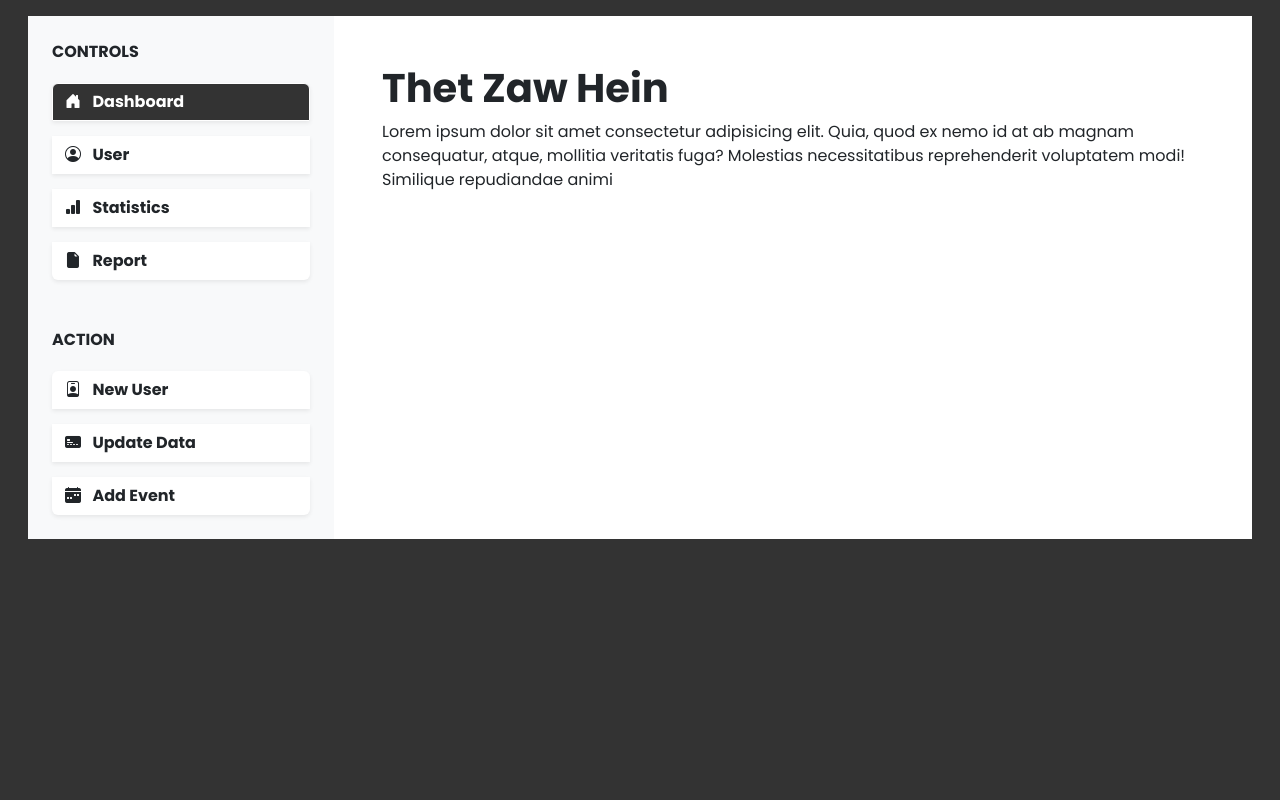
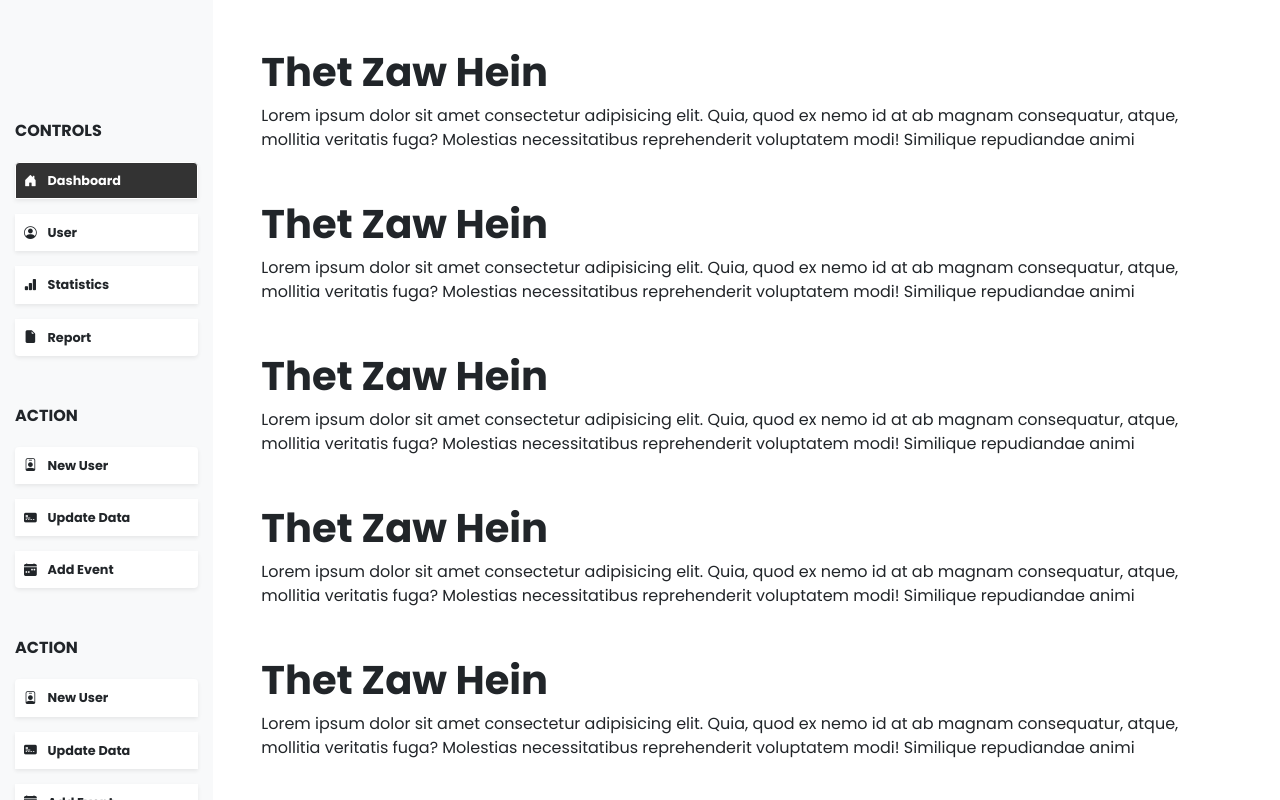
Before and after one commit to koheinthurako/AdminDashboard, a website: page index.html in a window 1280 px wide. Drawn offline with nearby package versions, Linux system fonts and the light colour scheme.

Commit message:
add sidebar and sideview

```diff
--- a/index.html
+++ b/index.html
@@ -9,23 +9,25 @@
 <body>
 
     <main>
-        <div class="container-fluid">
-            <div class="row m-3 justify-content-evenly">
-                <div class="col-3 overflow-scroll bg-light justify-content-center d-flex flex-column gap-5 p-4">
+        <div class="container-fluid g-0">
+            <div class="row min-vh-100 g-0">
+                <div class="col-12 col-lg-2 g-0 ">
+                    <div class="vh-100 overflow-scroll bg-light justify-content-center d-flex flex-column gap-5" id="sidebar">
                         <div class="btn-group-vertical gap-3" role="group" aria-label="Vertical button group">
                             <p class="fw-bold mb-1">CONTROLS</p>
-                        <button type="button" class="btn bg-white shadow-sm w-100 fw-bold active">
+                            <button type="button" class="btn bg-white shadow-sm btn-sm p-2 fw-bold active">
                                 <i class="bi bi-house-door-fill me-2"></i>
                                 Dashboard
                             </button>
-                        <button type="button" class="btn bg-white shadow-sm w-100 fw-bold">
+                            <button type="button" class="btn bg-white shadow-sm btn-sm p-2 fw-bold">
                                 <i class="bi bi-person-circle me-2"></i>
                                 User
-                        </button><button type="button" class="btn bg-white shadow-sm w-100 fw-bold">
+                            </button>
+                            <button type="button" class="btn bg-white shadow-sm btn-sm p-2 fw-bold">
                                 <i class="bi bi-bar-chart-fill me-2"></i>
                                 Statistics
                             </button>
-                        <button type="button" class="btn bg-white shadow-sm w-100 fw-bold">
+                            <button type="button" class="btn bg-white shadow-sm btn-sm p-2 fw-bold">
                                 <i class="bi bi-file-earmark-fill me-2"></i>
                                 Report
                             </button>
@@ -33,26 +35,75 @@
 
                         <div class="btn-group-vertical gap-3" role="group" aria-label="Vertical button group">
                             <p class="fw-bold mb-1">ACTION</p>
-                        <button type="button" class="btn bg-white shadow-sm w-100 fw-bold">
+                            <button type="button" class="btn bg-white shadow-sm btn-sm p-2 fw-bold">
                                 <i class="bi bi-person-badge me-2"></i>
                                 New User
                             </button>
-                        <button type="button" class="btn bg-white shadow-sm w-100 fw-bold">
+                            <button type="button" class="btn bg-white shadow-sm btn-sm p-2 fw-bold">
                                 <i class="bi bi-credit-card-2-front-fill me-2"></i>
                                 Update Data
-                        </button><button type="button" class="btn bg-white shadow-sm w-100 fw-bold">
+                            </button>
+                            <button type="button" class="btn bg-white shadow-sm btn-sm p-2 fw-bold">
                                 <i class="bi bi-calendar-week-fill me-2"></i>
                                 Add Event
                             </button>
                         </div>
+
+                        <div class="btn-group-vertical gap-3" role="group" aria-label="Vertical button group">
+                            <p class="fw-bold mb-1">ACTION</p>
+                            <button type="button" class="btn bg-white shadow-sm btn-sm p-2 fw-bold">
+                                <i class="bi bi-person-badge me-2"></i>
+                                New User
+                            </button>
+                            <button type="button" class="btn bg-white shadow-sm btn-sm p-2 fw-bold">
+                                <i class="bi bi-credit-card-2-front-fill me-2"></i>
+                                Update Data
+                            </button>
+                            <button type="button" class="btn bg-white shadow-sm btn-sm p-2 fw-bold">
+                                <i class="bi bi-calendar-week-fill me-2"></i>
+                                Add Event
+                            </button>
                         </div>
 
-                <div class="col-9 overflow-scroll bg-white p-5">
+                    </div>
+                </div>
+
+                <div class="col-12 col-lg-10">
+                    <div class="vh-100 overflow-scroll bg-white p-5">
                         <div class="content mb-5">
                             <h1 class="fw-bold">Thet Zaw Hein</h1>
                             <p>
                                 Lorem ipsum dolor sit amet consectetur adipisicing elit. Quia, quod ex nemo id at ab magnam consequatur, atque, mollitia veritatis fuga? Molestias necessitatibus reprehenderit voluptatem modi! Similique repudiandae animi <eos!></eos!>
                             </p>
+                        </div>
+
+                        <div class="content mb-5">
+                            <h1 class="fw-bold">Thet Zaw Hein</h1>
+                            <p>
+                                Lorem ipsum dolor sit amet consectetur adipisicing elit. Quia, quod ex nemo id at ab magnam consequatur, atque, mollitia veritatis fuga? Molestias necessitatibus reprehenderit voluptatem modi! Similique repudiandae animi <eos!></eos!>
+                            </p>
+                        </div>
+
+                        <div class="content mb-5">
+                            <h1 class="fw-bold">Thet Zaw Hein</h1>
+                            <p>
+                                Lorem ipsum dolor sit amet consectetur adipisicing elit. Quia, quod ex nemo id at ab magnam consequatur, atque, mollitia veritatis fuga? Molestias necessitatibus reprehenderit voluptatem modi! Similique repudiandae animi <eos!></eos!>
+                            </p>
+                        </div>
+
+                        <div class="content mb-5">
+                            <h1 class="fw-bold">Thet Zaw Hein</h1>
+                            <p>
+                                Lorem ipsum dolor sit amet consectetur adipisicing elit. Quia, quod ex nemo id at ab magnam consequatur, atque, mollitia veritatis fuga? Molestias necessitatibus reprehenderit voluptatem modi! Similique repudiandae animi <eos!></eos!>
+                            </p>
+                        </div>
+
+                        <div class="content mb-5">
+                            <h1 class="fw-bold">Thet Zaw Hein</h1>
+                            <p>
+                                Lorem ipsum dolor sit amet consectetur adipisicing elit. Quia, quod ex nemo id at ab magnam consequatur, atque, mollitia veritatis fuga? Molestias necessitatibus reprehenderit voluptatem modi! Similique repudiandae animi <eos!></eos!>
+                            </p>
+                        </div>
                     </div>
                 </div>
             </div>
--- a/style.scss
+++ b/style.scss
@@ -23,3 +23,12 @@ button {
     color: #fff !important;
     background-color: #333 !important;
 }
+
+#sidebar {
+    padding: 190px 15px 50px 15px;
+
+    button {
+        font-size: 0.8rem;
+    }
+
+}
```
Also changed, not shown: style.css, 1 other file. Lines whose indentation alone changed are shown as unchanged.
